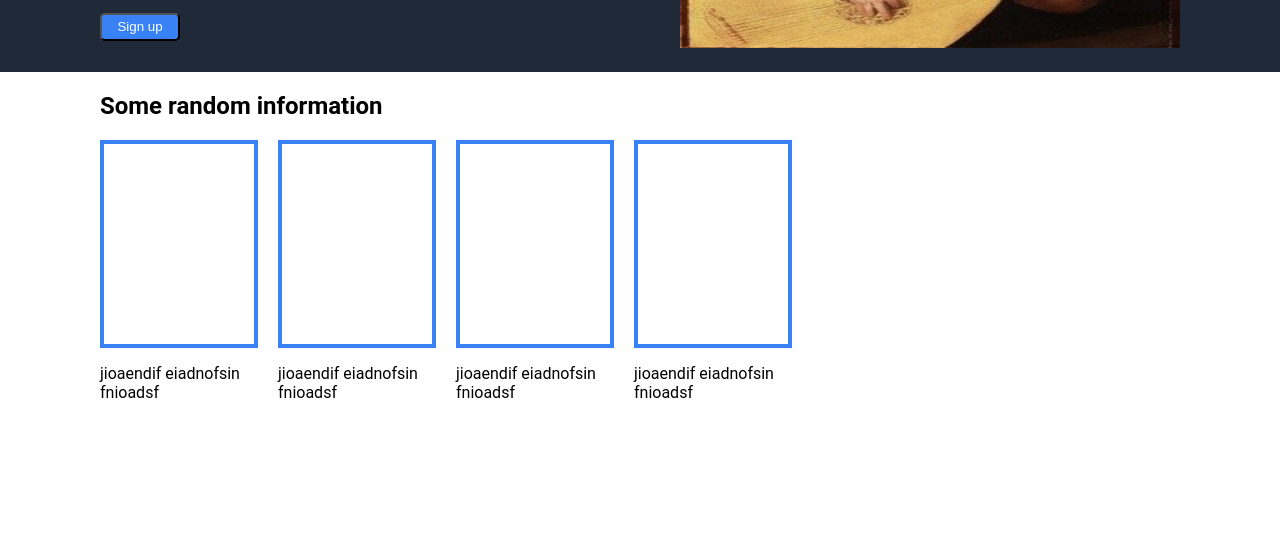
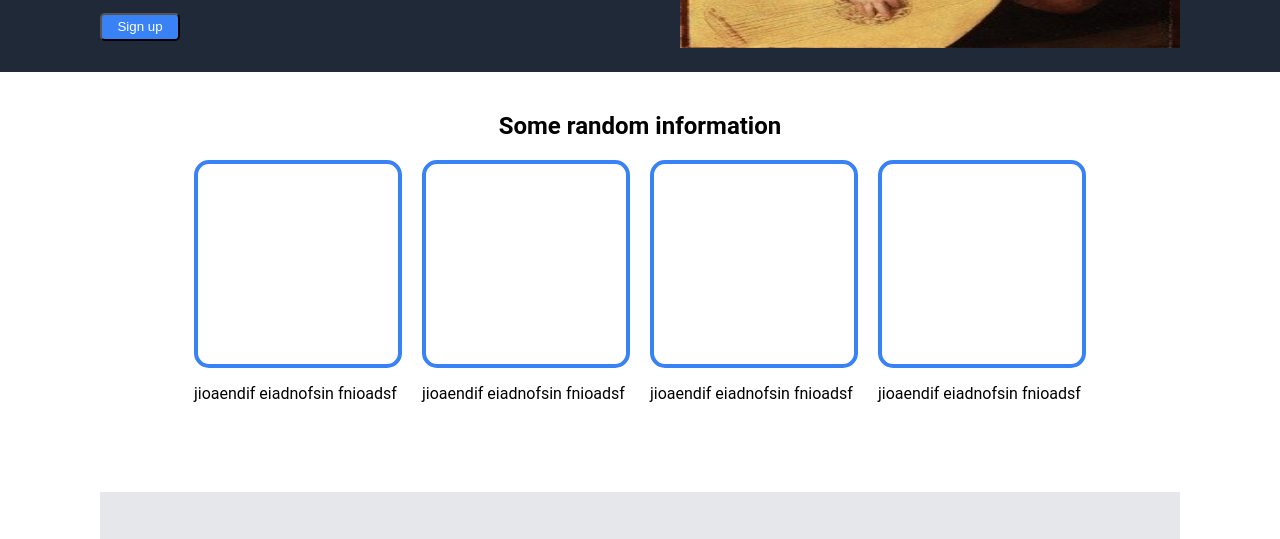
Before and after one commit to remsawa/landing-page-project, a plain HTML site: page index.html in a window 1280 px wide. Shown: the part 257-796 px from the top of the page. Drawn offline with Linux system fonts and the light colour scheme.

Commit message:
Fix div .two's boxes and spacing from div .three

```diff
--- a/style.css
+++ b/style.css
@@ -79,19 +79,7 @@ body {
   padding-bottom: 20px;
   flex: 1;
   align-items: center;
-  }
-
-.one {
-  display: flex;
-  flex-direction: row;
-  background-color: #1f2937;
-  color: white;
-  gap: 20px;
-  padding-top: 20px;
-  padding-bottom: 20px;
-  flex: 1;
-  align-items: center;
-  }
+}
 
 .left-side {
   flex: 2;
@@ -112,7 +100,26 @@ body {
 
 .two {
   display: flex;
-  height: 300px;
+  height: 200px;
+  align-items: center;
+  padding-top: 20px;
+}
+
+.box-main {
+  display: flex;
+  height: 500px;
+  width: 500px;
+  gap: 20px;
+  justify-content: center;
+}
+
+.box {
+  display: flex;
+  height: 200px;
+  width: 200px;
+  background-color: white;
+  border: 4px solid #3882f6;
+  border-radius: 15px;
 }
 
 .three {
@@ -123,20 +130,6 @@ body {
   height: 500px;
 }
 
-.box-main {
-  display: flex;
-  height: 500px;
-  width: 500px;
-  gap: 20px;
-}
-
-.box {
-  display: flex;
-  height: 200px;
-  width: 150px;
-  background-color: white;
-  border: 4px solid #3882f6;
-}
 
 .big-quote {
   background-color: #e5e7eb;
```
